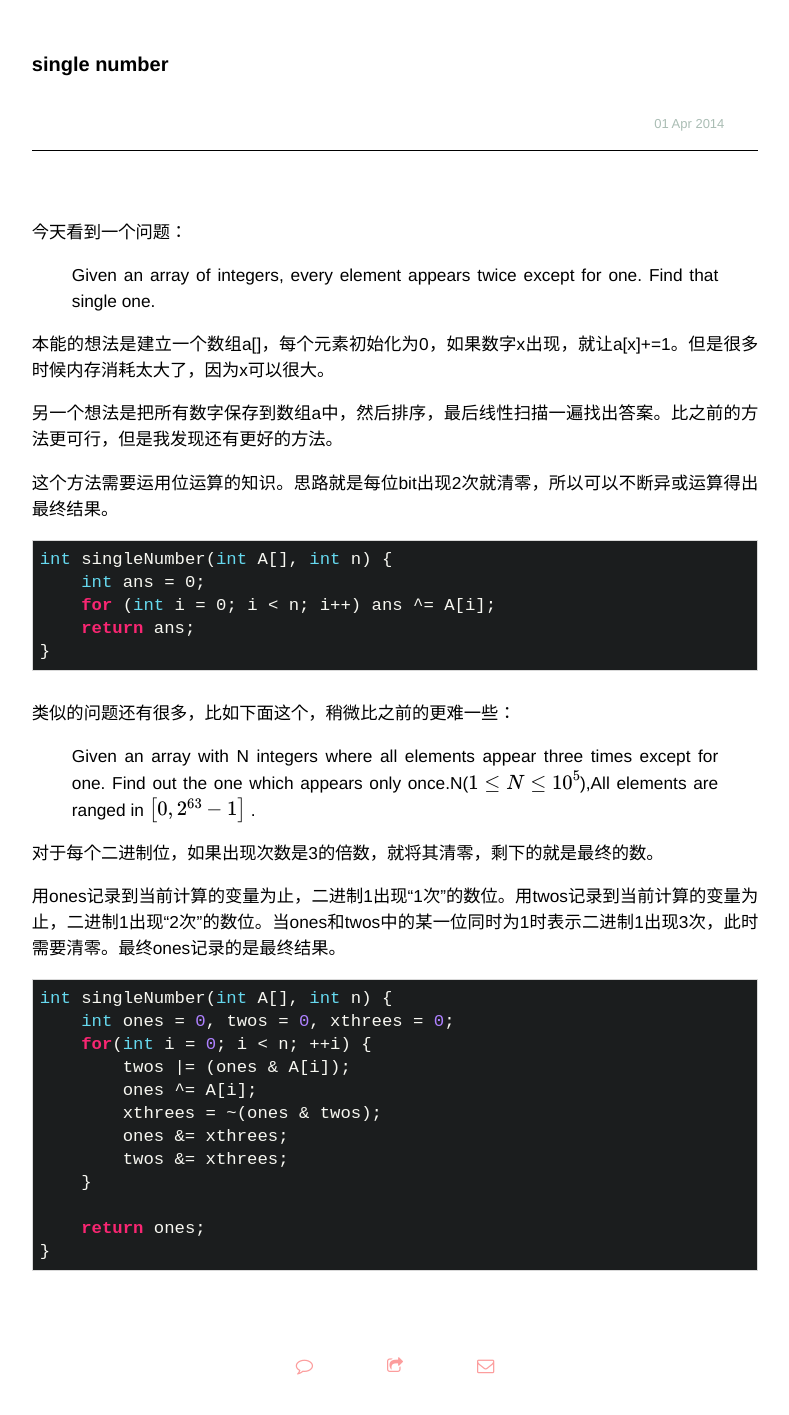
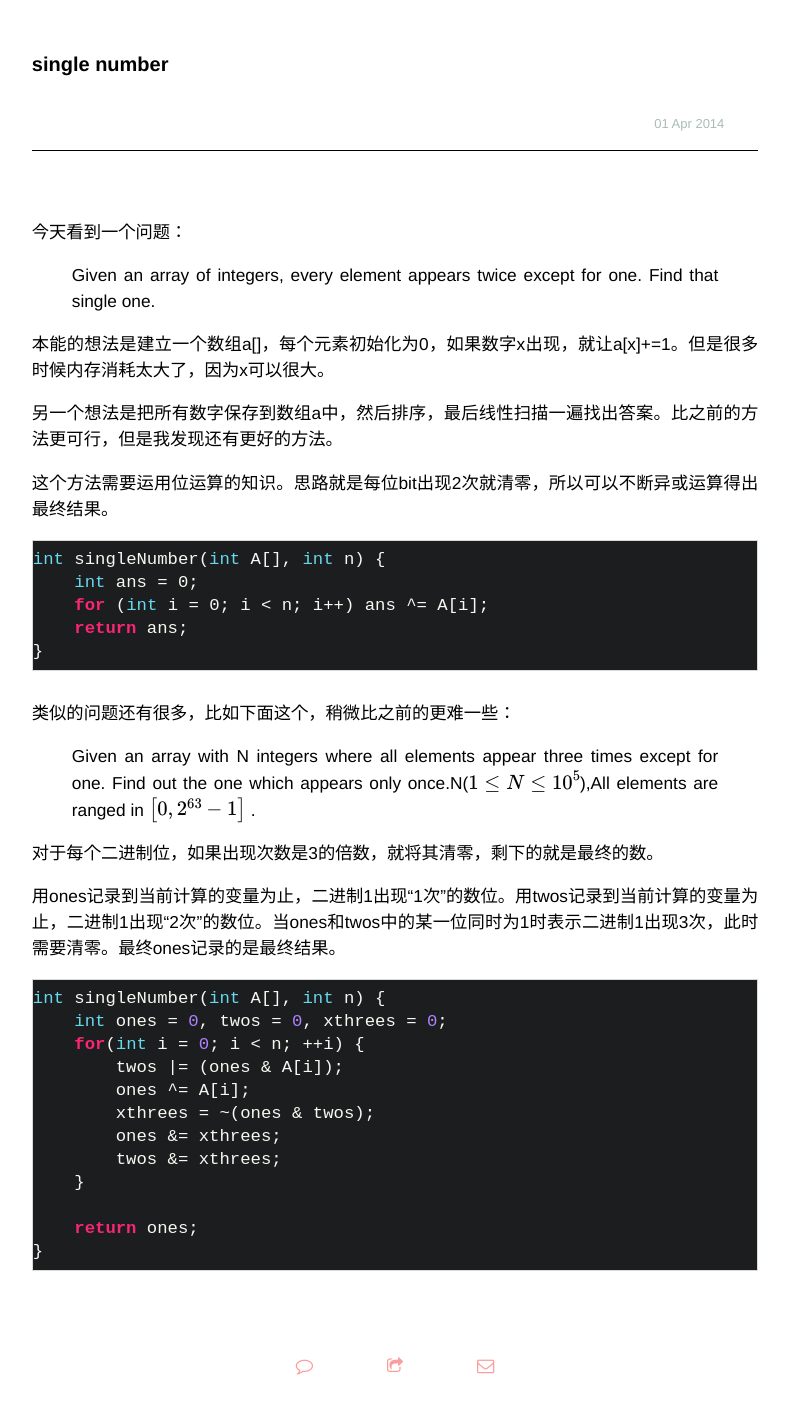
Before and after one commit to banqianhao/banqianhao.github.io, a Jekyll site: the page built from _posts/algorithm/2014-04-01-single-number.md, in a window 1280 px wide. Shown: the whole page, without its empty margins (245-1034 px from the left). Built offline with Jekyll 4.4.1, drawn with Linux system fonts in a browser that asks for light colours; nearby versions of some CDN libraries; Markdown is read by kramdown in place of the engine named in the settings; formulas are drawn with MathJax 3.

```diff
--- a/css/post.css
+++ b/css/post.css
@@ -7,7 +7,10 @@
     border: solid 1px #D9D9D9;
     border-radius: 0;
     background: #FFFFFF;
-    padding: 0.4em;
+    padding-right: 0.4em;
+    padding-left:0;
+    padding-top:0.4em;
+    padding-bottom:0.4em;
     line-height: 23px;
     margin-bottom: 30px;
     overflow-x: scroll-position;
```
